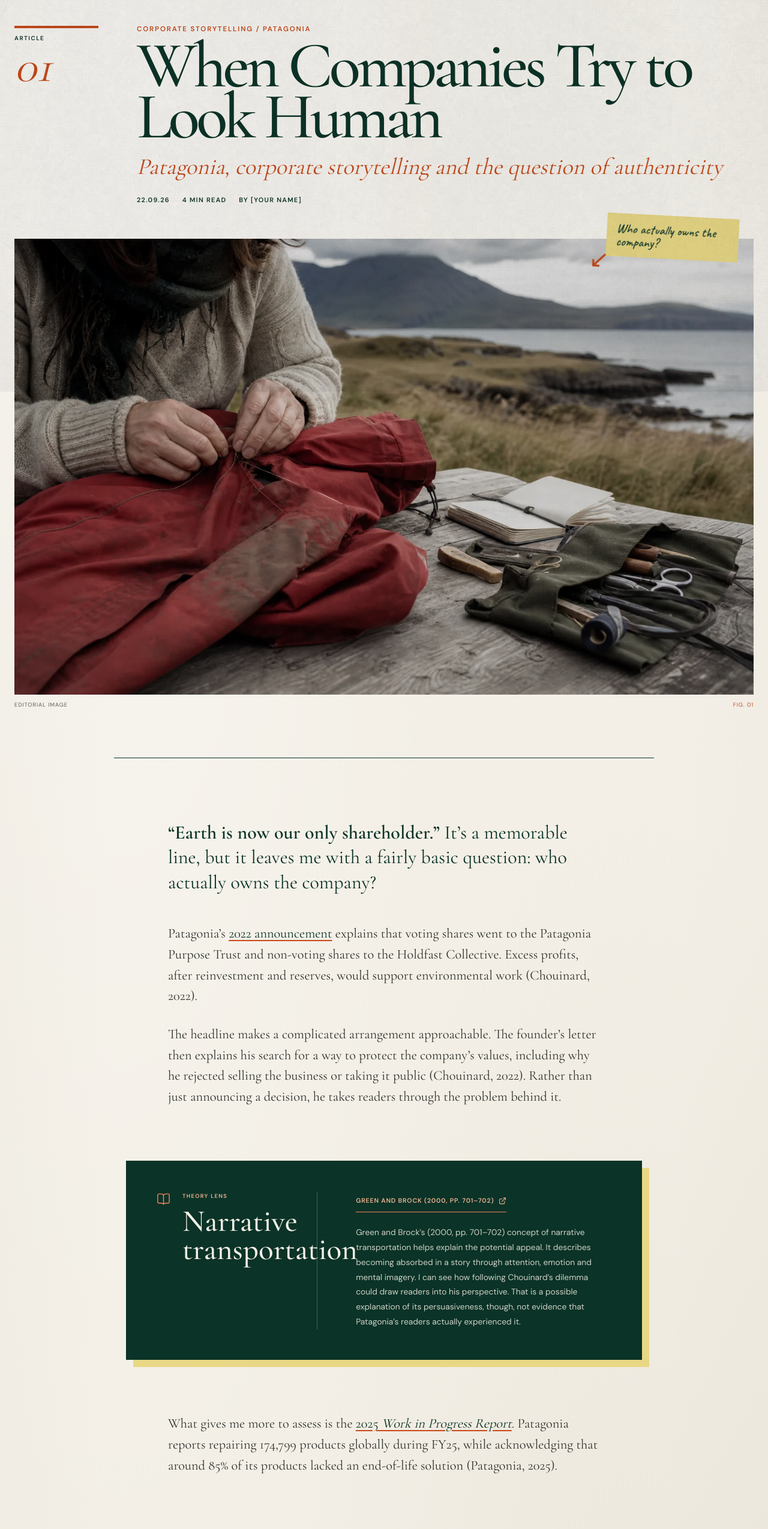
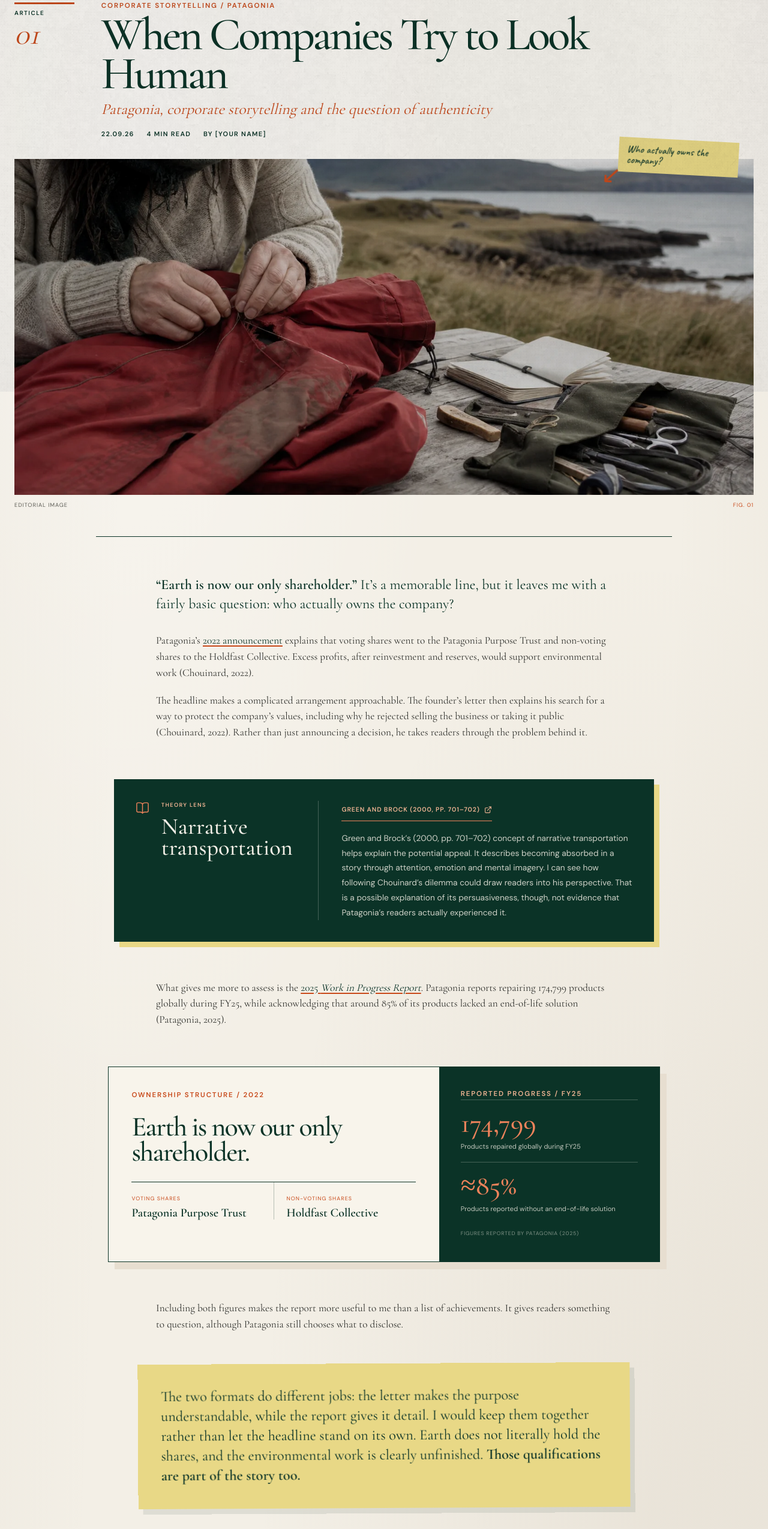
Before and after one commit to SleepingHBD/dinieazfiemcpp, a Next.js app: page /blog/patagonia-corporate-storytelling in a window 1280 px wide. Shown: the part 147-2696 px from the top of the page at 60% size. Built offline with nearby package versions, Linux system fonts and the light colour scheme.

Commit message:
Tighten article page layouts

```diff
--- a/src/app/globals.css
+++ b/src/app/globals.css
@@ -314,20 +314,20 @@
 /* Long-form articles */
 .article-progress { position: fixed; left: 0; right: 0; top: 58px; z-index: 40; height: 3px; background: transparent; pointer-events: none; }
 .article-progress span { display: block; height: 100%; background: var(--rust); transition: width .08s linear; }
-.article-hero { padding-top: clamp(4rem, 7vw, 7rem); }
-.article-hero__heading { display: grid; grid-template-columns: 140px minmax(0, 1fr); gap: 0 clamp(2rem, 5vw, 6rem); padding-bottom: 3.5rem; }
-.field-label { grid-row: 1 / 5; margin: .2rem 0 0; padding-top: .8rem; border-top: 4px solid var(--rust); color: var(--rust); font-family: var(--serif); font-size: clamp(3.5rem, 6vw, 6.5rem); font-style: italic; line-height: .85; }
+.article-hero { padding-top: clamp(2.5rem, 4vw, 4rem); }
+.article-hero__heading { display: grid; grid-template-columns: 100px minmax(0, 1fr); gap: 0 clamp(1.5rem, 3.5vw, 4rem); padding-bottom: 2rem; }
+.field-label { grid-row: 1 / 5; margin: .2rem 0 0; padding-top: .65rem; border-top: 3px solid var(--rust); color: var(--rust); font-family: var(--serif); font-size: clamp(2.6rem, 4vw, 4.5rem); font-style: italic; line-height: .85; }
 .field-label span { display: block; margin-bottom: .6rem; color: var(--green); font-family: var(--sans); font-size: .62rem; font-style: normal; font-weight: 600; letter-spacing: .15em; text-transform: uppercase; }
-.article-hero h1 { margin: .55rem 0 0; max-width: 1050px; color: var(--green); font-family: var(--serif); font-size: clamp(4.2rem, 8.5vw, 9.5rem); font-weight: 500; line-height: .78; letter-spacing: -.055em; }
-.article-hero__subtitle { margin: 1.4rem 0 1.7rem; color: var(--rust); font-family: var(--serif); font-size: clamp(1.7rem, 3vw, 3.1rem); font-style: italic; line-height: 1; }
-.article-hero__media { position: relative; padding-bottom: 5rem; }
-.article-hero__image { position: relative; height: min(72vw, 760px); overflow: hidden; background: var(--paper-deep); }
+.article-hero h1 { margin: .4rem 0 0; max-width: 980px; color: var(--green); font-family: var(--serif); font-size: clamp(3.2rem, 6vw, 6.8rem); font-weight: 500; line-height: .84; letter-spacing: -.05em; }
+.article-hero__subtitle { margin: .9rem 0 1.2rem; color: var(--rust); font-family: var(--serif); font-size: clamp(1.3rem, 2vw, 2.15rem); font-style: italic; line-height: 1.05; }
+.article-hero__media { position: relative; padding-bottom: 2.75rem; }
+.article-hero__image { position: relative; height: min(52vw, 560px); overflow: hidden; background: var(--paper-deep); }
 .article-hero__image img { object-fit: cover; filter: saturate(.82) contrast(1.05); }
 .article-hero--memo .article-hero__image { width: 82%; margin-left: auto; }
-.article-hero--report .article-hero__image { height: min(64vw, 680px); }
+.article-hero--report .article-hero__image { height: min(48vw, 520px); }
 .article-hero__caption { display: flex; justify-content: space-between; margin: .65rem 0 0; color: #5c5c55; font-size: .58rem; letter-spacing: .1em; text-transform: uppercase; }
 .article-hero__caption span { color: var(--rust); }
-.article-hero__note { position: absolute; z-index: 2; right: 2%; top: -2.4rem; max-width: 220px; margin: 0; padding: .9rem 1rem; background: var(--highlight); color: var(--green); font-family: var(--hand); font-size: 1.35rem; line-height: 1; transform: rotate(3deg); }
+.article-hero__note { position: absolute; z-index: 2; right: 2%; top: -2rem; max-width: 200px; margin: 0; padding: .7rem .85rem; background: var(--highlight); color: var(--green); font-family: var(--hand); font-size: 1.1rem; line-height: 1; transform: rotate(3deg); }
 .article-hero__note span { position: absolute; left: -1.7rem; bottom: -1.7rem; color: var(--rust); font-size: 2.5rem; }
 
 .article-layout { display: grid; grid-template-columns: 180px minmax(0, 900px); justify-content: center; gap: clamp(2rem, 6vw, 7rem); }
@@ -385,20 +385,20 @@
 .article-section--takeaway { margin-bottom: 6rem; padding: clamp(3rem, 6vw, 5rem); background: var(--highlight); border-top: 0; transform: rotate(-.4deg); box-shadow: 10px 11px 0 rgba(11,51,39,.09); }
 .article-section--takeaway .article-section__heading { margin-bottom: 1.5rem; }
 .article-section--takeaway blockquote { margin: 0; color: var(--green); font-family: var(--serif); font-size: clamp(2rem, 3.6vw, 3.8rem); line-height: 1.08; }
-.article-sources { padding-block: 3rem 6rem; border-top: 1px solid var(--green); }
-.article-sources h2 { margin: 0; color: var(--green); font-family: var(--serif); font-size: 2.5rem; font-weight: 500; }
+.article-sources { padding-block: 2.25rem 3.5rem; border-top: 1px solid var(--green); }
+.article-sources h2 { margin: 0; color: var(--green); font-family: var(--serif); font-size: 2rem; font-weight: 500; }
 .article-sources ul { margin: 1.5rem 0 0; padding: 0; list-style: none; }
 .article-sources li { display: flex; justify-content: space-between; gap: 1rem; padding: .9rem 0; border-top: 1px solid var(--line); color: #4b4b46; font-size: .7rem; letter-spacing: .04em; }
 .article-sources li svg { width: 14px; color: var(--rust); }
 .article-navigation { display: grid; grid-template-columns: 1fr 1fr; border-top: 1px solid var(--green); }
-.article-navigation > a { display: flex; align-items: center; gap: 1.5rem; padding: 3rem 0 4rem; color: var(--green); }
+.article-navigation > a { display: flex; align-items: center; gap: 1.2rem; padding: 2rem 0 2.75rem; color: var(--green); }
 .article-navigation > a:last-child { justify-content: flex-end; padding-left: 3rem; border-left: 1px solid var(--green); text-align: right; }
 .article-navigation svg { width: 28px; color: var(--rust); transition: transform .2s; }
 .article-navigation a:first-child:hover svg { transform: translateX(-5px); }
 .article-navigation a:last-child:hover svg { transform: translateX(5px); }
 .article-navigation small, .article-navigation strong { display: block; }
 .article-navigation small { color: var(--rust); font-size: .56rem; letter-spacing: .12em; text-transform: uppercase; }
-.article-navigation strong { margin-top: .4rem; font-family: var(--serif); font-size: clamp(1.3rem, 2.4vw, 2.3rem); line-height: 1; }
+.article-navigation strong { margin-top: .35rem; font-family: var(--serif); font-size: clamp(1.2rem, 1.8vw, 1.8rem); line-height: 1; }
 
 /* Article-specific editorial spreads */
 .campaign-spread { display: grid; grid-template-columns: 1.15fr .85fr; gap: 2.5rem; align-items: center; margin-top: 3rem; }
@@ -409,19 +409,19 @@
 .why-note { padding: 2rem; background: var(--highlight); box-shadow: 9px 11px 0 rgba(11,51,39,.1); color: var(--green); transform: rotate(2.5deg); }
 .why-note p { margin: 0 0 1rem; padding-bottom: .5rem; border-bottom: 2px solid var(--rust); font-family: var(--hand); color: var(--rust); font-size: 2rem; }
 .why-note span { font-family: var(--serif); font-size: 1.4rem; line-height: 1.35; }
-.crisis-timeline { margin-top: 3rem; padding: 2.5rem; background: var(--green); color: var(--paper); }
-.timeline-step { position: relative; display: grid; grid-template-columns: 65px 1fr 1.2fr; align-items: center; gap: 1rem; min-height: 92px; border-top: 1px solid rgba(243,239,230,.25); }
+.crisis-timeline { margin-top: 2rem; padding: 2rem; background: var(--green); color: var(--paper); }
+.timeline-step { position: relative; display: grid; grid-template-columns: 55px 1fr 1.2fr; align-items: center; gap: 1rem; min-height: 72px; border-top: 1px solid rgba(243,239,230,.25); }
 .timeline-step:not(:last-child)::after { content: "↓"; position: absolute; left: 1.3rem; bottom: -1.1rem; z-index: 2; color: #ef835b; font-family: var(--serif); font-size: 1.4rem; }
-.timeline-step > span { color: #ef835b; font-family: var(--serif); font-size: 2rem; font-style: italic; }
-.timeline-step strong { font-family: var(--serif); font-size: 1.45rem; font-weight: 500; text-transform: uppercase; }
+.timeline-step > span { color: #ef835b; font-family: var(--serif); font-size: 1.65rem; font-style: italic; }
+.timeline-step strong { font-family: var(--serif); font-size: 1.2rem; font-weight: 500; text-transform: uppercase; }
 .timeline-step small { color: rgba(243,239,230,.65); font-size: .53rem; letter-spacing: .1em; }
-.memo-spread { position: relative; display: grid; grid-template-columns: .7fr 1.3fr; align-items: start; gap: 2.5rem; margin-top: 3rem; padding: 3rem; background: var(--paper-deep); }
-.audience-stamp { padding: 1.5rem; border: 3px double var(--rust); color: var(--green); transform: rotate(-4deg); }
+.memo-spread { position: relative; display: grid; grid-template-columns: .7fr 1.3fr; align-items: start; gap: 1.75rem; margin-top: 2rem; padding: 2rem; background: var(--paper-deep); }
+.audience-stamp { padding: 1.1rem; border: 3px double var(--rust); color: var(--green); transform: rotate(-4deg); }
 .audience-stamp span, .audience-stamp strong, .audience-stamp em { display: block; }
 .audience-stamp span { color: var(--rust); font-size: .58rem; letter-spacing: .15em; text-transform: uppercase; }
-.audience-stamp strong { margin-top: .7rem; font-family: var(--serif); font-size: 2rem; line-height: .9; text-transform: uppercase; }
-.audience-stamp em { margin-top: .5rem; font-family: var(--hand); font-size: 1.3rem; }
-.memo-paper { padding: 3rem; background: #fbf8f1; box-shadow: 8px 10px 0 rgba(11,51,39,.12); transform: rotate(.7deg); }
+.audience-stamp strong { margin-top: .6rem; font-family: var(--serif); font-size: 1.6rem; line-height: .9; text-transform: uppercase; }
+.audience-stamp em { margin-top: .4rem; font-family: var(--hand); font-size: 1.1rem; }
+.memo-paper { padding: 2rem; background: #fbf8f1; box-shadow: 8px 10px 0 rgba(11,51,39,.12); transform: rotate(.7deg); }
 .memo-paper > p, .memo-paper small { color: var(--rust); font-size: .56rem; letter-spacing: .12em; text-transform: uppercase; }
 .memo-paper h3 { color: var(--green); font-family: var(--serif); font-size: 2.4rem; font-weight: 500; }
 .memo-paper blockquote { margin: 2rem 0; color: var(--green); font-family: var(--serif); font-size: 1.65rem; font-style: italic; line-height: 1.3; }
@@ -489,9 +489,9 @@
   .source-shelf:last-child { border-bottom: 1px solid var(--green); }
   .contact-sheet { grid-template-columns: 1fr; }
   .contact-sheet__note { min-height: 430px; border-right: 0; border-bottom: 1px solid var(--green); }
-  .article-hero__heading { grid-template-columns: 85px 1fr; gap: 1.5rem; }
-  .article-hero h1 { font-size: clamp(3.5rem, 14vw, 6rem); }
-  .article-hero__media { padding-bottom: 4rem; }
+  .article-hero__heading { grid-template-columns: 70px 1fr; gap: 1.2rem; }
+  .article-hero h1 { font-size: clamp(2.7rem, 9.5vw, 4.5rem); }
+  .article-hero__media { padding-bottom: 2.5rem; }
   .article-section__heading { grid-template-columns: 50px 1fr; }
   .section-intro { margin-left: 0; }
   .evidence-grid, .strategy-grid, .evaluation-grid { grid-template-columns: 1fr; }
@@ -527,11 +527,11 @@
   .contact-sheet { margin-inline: 12px; }
   .contact-sheet__note { grid-template-columns: 1fr; }
   .contact-sheet__note p { margin-top: 4rem; }
-  .article-hero { padding-top: 3rem; }
-  .article-hero__heading { grid-template-columns: 1fr; padding-bottom: 2.5rem; }
-  .field-label { grid-row: auto; display: flex; align-items: baseline; justify-content: space-between; font-size: 3rem; }
+  .article-hero { padding-top: 2rem; }
+  .article-hero__heading { grid-template-columns: 1fr; padding-bottom: 1.75rem; }
+  .field-label { grid-row: auto; display: flex; align-items: baseline; justify-content: space-between; font-size: 2.5rem; }
   .field-label span { margin: 0; }
-  .article-hero__image, .article-hero--report .article-hero__image { height: 68vh; min-height: 470px; }
+  .article-hero__image, .article-hero--report .article-hero__image { height: min(74vw, 360px); min-height: 280px; }
   .article-hero--memo .article-hero__image { width: 100%; }
   .article-hero__note { display: none; }
   .article-section { padding-block: 4.5rem; }
@@ -542,8 +542,8 @@
   .article-section__heading h2 { min-width: 0; font-size: 2.75rem; overflow-wrap: anywhere; }
   .theory-lens { padding: 1.5rem; box-shadow: 7px 8px 0 var(--highlight); }
   .campaign-poster { min-height: 420px; padding: 1.25rem; }
-  .memo-paper { padding: 1.5rem; }
-  .crisis-timeline, .report-spread { padding: 1.25rem; }
+  .memo-paper { padding: 1.25rem; }
+  .crisis-timeline { padding: 1.25rem; }
   .report-note { right: 0; bottom: -2rem; }
   .article-section--takeaway { padding: 2rem 1.5rem; }
   .article-navigation > a { padding-block: 2rem; }
@@ -568,7 +568,7 @@
 }
 
 .article-body {
-  width: min(100%, 900px);
+  width: min(100%, 960px);
   margin-inline: auto;
 }
 
@@ -649,16 +649,16 @@
 
 /* Continuous editorial article treatment */
 .article-copy {
-  padding-block: clamp(4.5rem, 8vw, 8rem);
+  padding-block: clamp(2.5rem, 5vw, 4.5rem);
   border-top: 1px solid var(--green);
 }
 
 .article-copy__block {
-  width: min(100%, 720px);
-  margin: 0 auto 1.8rem;
+  width: min(100%, 760px);
+  margin: 0 auto 1.2rem;
   color: #30312d;
   font-family: var(--serif);
-  font-size: clamp(1.25rem, 1.75vw, 1.62rem);
+  font-size: clamp(1.08rem, 1.35vw, 1.28rem);
   line-height: 1.55;
 }
 
@@ -680,44 +680,44 @@
 }
 
 .article-copy__block--lead {
-  margin-bottom: 3rem;
+  margin-bottom: 2rem;
   color: var(--green);
-  font-size: clamp(1.65rem, 2.5vw, 2.35rem);
-  line-height: 1.3;
+  font-size: clamp(1.4rem, 1.85vw, 1.8rem);
+  line-height: 1.35;
 }
 
 .article-copy__block--question {
   width: min(100%, 860px);
-  margin-block: clamp(3rem, 6vw, 5.5rem);
-  padding-block: 1.5rem;
+  margin-block: clamp(2rem, 4vw, 3.25rem);
+  padding-block: .9rem;
   border-block: 1px solid var(--green);
   color: var(--green);
-  font-size: clamp(2rem, 3.8vw, 4rem);
-  line-height: 1.02;
+  font-size: clamp(1.65rem, 2.7vw, 2.65rem);
+  line-height: 1.08;
   text-align: center;
 }
 
 .article-copy__block--conclusion {
   width: min(100%, 820px);
-  margin-top: clamp(4rem, 7vw, 6rem);
-  padding: clamp(2rem, 5vw, 4rem);
+  margin-top: clamp(2.5rem, 4vw, 3.5rem);
+  padding: clamp(1.5rem, 3vw, 2.5rem);
   background: var(--highlight);
-  box-shadow: 10px 11px 0 rgba(11,51,39,.09);
+  box-shadow: 8px 9px 0 rgba(11,51,39,.09);
   color: var(--green);
-  font-size: clamp(1.55rem, 2.6vw, 2.55rem);
-  line-height: 1.3;
+  font-size: clamp(1.35rem, 1.9vw, 1.9rem);
+  line-height: 1.35;
   transform: rotate(-.3deg);
 }
 
 .integrated-theory {
   display: grid;
   grid-template-columns: minmax(220px, .85fr) 1.35fr;
-  gap: clamp(2rem, 5vw, 4rem);
-  width: min(100%, 860px);
-  margin: clamp(4rem, 7vw, 6rem) auto;
-  padding: clamp(2rem, 4vw, 3.2rem);
+  gap: clamp(1.5rem, 3vw, 2.75rem);
+  width: min(100%, 900px);
+  margin: clamp(2.75rem, 5vw, 4rem) auto;
+  padding: clamp(1.5rem, 3vw, 2.25rem);
   background: var(--green);
-  box-shadow: 12px 12px 0 var(--highlight);
+  box-shadow: 9px 9px 0 var(--highlight);
   color: var(--paper);
 }
 
@@ -748,7 +748,7 @@
 .integrated-theory__heading h2 {
   margin: 0;
   font-family: var(--serif);
-  font-size: clamp(2rem, 4vw, 3.7rem);
+  font-size: clamp(1.7rem, 3vw, 2.7rem);
   font-weight: 500;
   line-height: .92;
 }
@@ -775,15 +775,15 @@
 }
 
 .integrated-theory__copy p {
-  margin: 1.35rem 0 0;
+  margin: 1rem 0 0;
   color: rgba(243,239,230,.84);
   font-size: .86rem;
   line-height: 1.8;
 }
 
 .article-copy > figure {
-  width: min(100%, 900px);
-  margin: clamp(4rem, 7vw, 6rem) auto;
+  width: min(100%, 920px);
+  margin: clamp(2.75rem, 5vw, 4rem) auto;
 }
 
 .ownership-spread {
@@ -795,14 +795,14 @@
 }
 
 .ownership-structure {
-  padding: clamp(2rem, 4vw, 3.5rem);
+  padding: clamp(1.5rem, 3vw, 2.5rem);
 }
 
 .ownership-structure blockquote {
-  margin: 2rem 0 2.5rem;
+  margin: 1.4rem 0 1.8rem;
   color: var(--green);
   font-family: var(--serif);
-  font-size: clamp(2.7rem, 5vw, 5.2rem);
+  font-size: clamp(2.1rem, 3.6vw, 3.6rem);
   font-weight: 500;
   line-height: .9;
   letter-spacing: -.04em;
@@ -844,7 +844,7 @@
 }
 
 .ownership-statistics {
-  padding: clamp(2rem, 4vw, 3rem);
+  padding: clamp(1.5rem, 3vw, 2.25rem);
   background: var(--green);
   color: var(--paper);
 }
@@ -854,7 +854,7 @@
 }
 
 .ownership-statistics div {
-  padding-block: 1.6rem;
+  padding-block: 1.1rem;
   border-top: 1px solid rgba(243,239,230,.25);
 }
 
@@ -866,7 +866,7 @@
 .ownership-statistics strong {
   color: #ef835b;
   font-family: var(--serif);
-  font-size: clamp(2.7rem, 5vw, 4.7rem);
+  font-size: clamp(2.3rem, 3.6vw, 3.4rem);
   font-weight: 500;
   line-height: .9;
 }
@@ -886,7 +886,7 @@
 }
 
 .crisis-timeline {
-  padding: clamp(2rem, 4vw, 3rem);
+  padding: clamp(1.5rem, 3vw, 2rem);
 }
 
 .crisis-timeline > .eyebrow {
@@ -896,7 +896,8 @@
 }
 
 .timeline-step {
-  grid-template-columns: 60px minmax(180px, .8fr) 1.2fr;
+  grid-template-columns: 50px minmax(170px, .8fr) 1.2fr;
+  min-height: 70px;
 }
 
 .timeline-step > div small,
@@ -924,20 +925,20 @@
 }
 
 .memo-spread {
-  margin-block: clamp(4rem, 7vw, 6rem);
+  margin-block: clamp(2.75rem, 5vw, 4rem);
 }
 
 .memo-paper > blockquote {
-  margin: 2rem 0;
+  margin: 1.4rem 0;
   color: var(--green);
   font-family: var(--serif);
-  font-size: clamp(2rem, 4vw, 3.8rem);
+  font-size: clamp(1.6rem, 2.8vw, 2.5rem);
   font-style: italic;
   line-height: 1.05;
 }
 
 .memo-support {
-  padding-block: 1.3rem;
+  padding-block: 1rem;
   border-block: 1px solid var(--green);
 }
 
@@ -953,7 +954,7 @@
   display: grid;
   grid-template-columns: 1fr 1fr;
   gap: .65rem 1.4rem;
-  margin: 1rem 0 0;
+  margin: .75rem 0 0;
   padding: 0;
   list-style: none;
 }
@@ -979,7 +980,7 @@
 
 .report-value,
 .report-stakeholders {
-  padding: clamp(2rem, 4vw, 3.5rem);
+  padding: clamp(1.5rem, 3vw, 2.5rem);
 }
 
 .report-value {
@@ -992,10 +993,10 @@
 }
 
 .report-value strong {
-  margin-top: 2rem;
+  margin-top: 1.4rem;
   color: var(--rust);
   font-family: var(--serif);
-  font-size: clamp(3.7rem, 7vw, 7rem);
+  font-size: clamp(3rem, 5vw, 5rem);
   font-weight: 500;
   line-height: .8;
   letter-spacing: -.055em;
@@ -1010,7 +1011,7 @@
 }
 
 .report-stakeholders ol {
-  margin: 1.5rem 0 0;
+  margin: 1rem 0 0;
   padding: 0;
   list-style: none;
 }
@@ -1018,11 +1019,11 @@
 .report-stakeholders li {
   display: grid;
   grid-template-columns: 35px 1fr;
-  padding: .8rem 0;
+  padding: .55rem 0;
   border-top: 1px solid var(--line);
   color: var(--green);
   font-family: var(--serif);
-  font-size: 1.2rem;
+  font-size: 1rem;
 }
 
 .report-stakeholders li span {
@@ -1058,7 +1059,7 @@
   grid-template-columns: 32px 1fr 18px;
   align-items: start;
   gap: .8rem;
-  padding: 1.1rem 0;
+  padding: .8rem 0;
   border-top: 1px solid var(--line);
   color: #4b4b46;
   font-size: .78rem;
@@ -1131,17 +1132,28 @@
 }
 
 @media (max-width: 520px) {
+  .article-copy {
+    padding-block: 2rem 2.75rem;
+  }
+
   .article-copy__block {
-    font-size: 1.2rem;
+    margin-bottom: 1rem;
+    font-size: 1.08rem;
   }
 
   .article-copy__block--lead {
-    font-size: 1.55rem;
+    margin-bottom: 1.6rem;
+    font-size: 1.35rem;
+  }
+
+  .article-copy > figure,
+  .integrated-theory {
+    margin-block: 2.25rem;
   }
 
   .integrated-theory {
-    padding: 1.5rem;
-    box-shadow: 7px 8px 0 var(--highlight);
+    padding: 1.25rem;
+    box-shadow: 6px 7px 0 var(--highlight);
   }
 
   .article-sources li {
```
